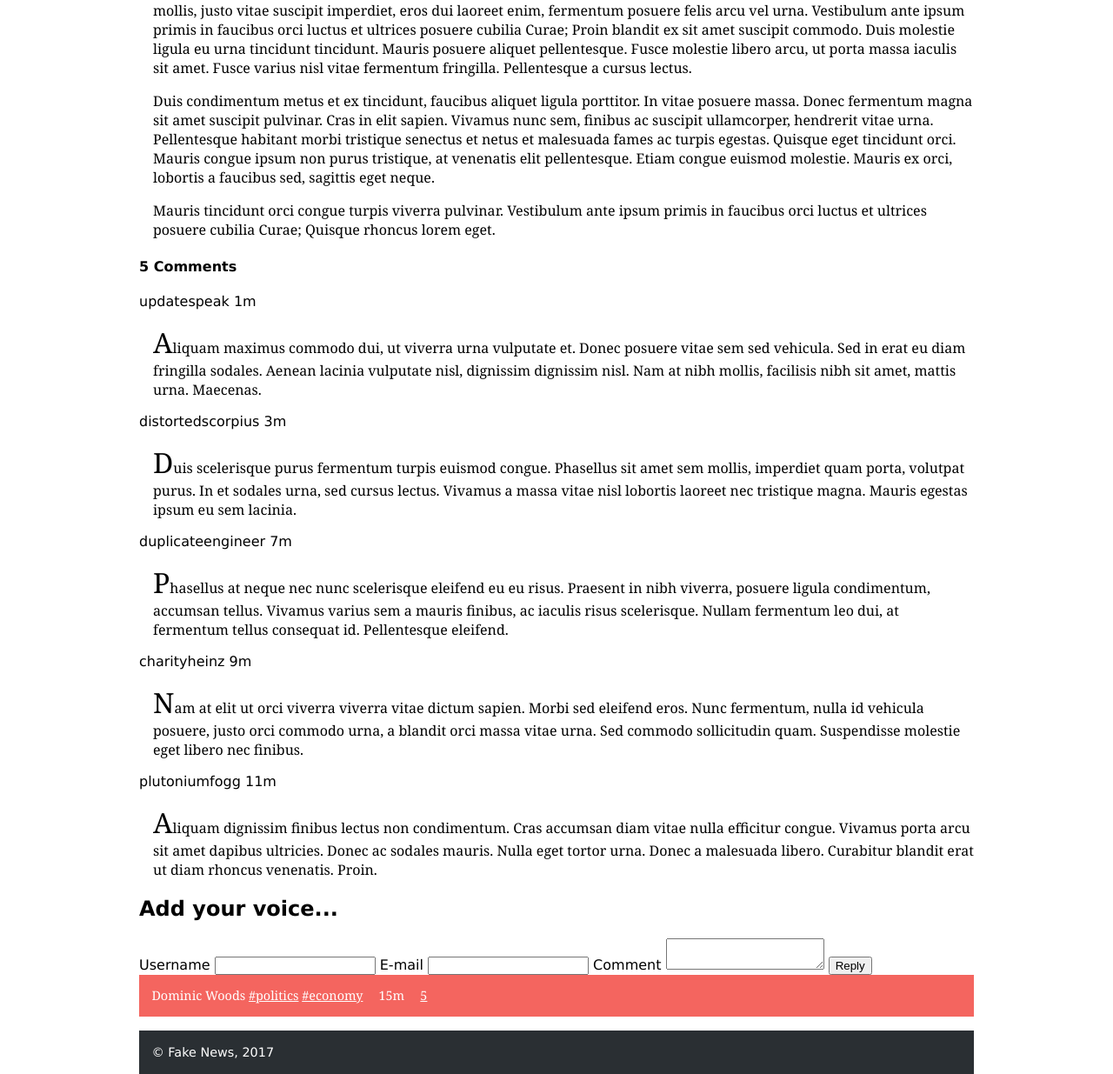
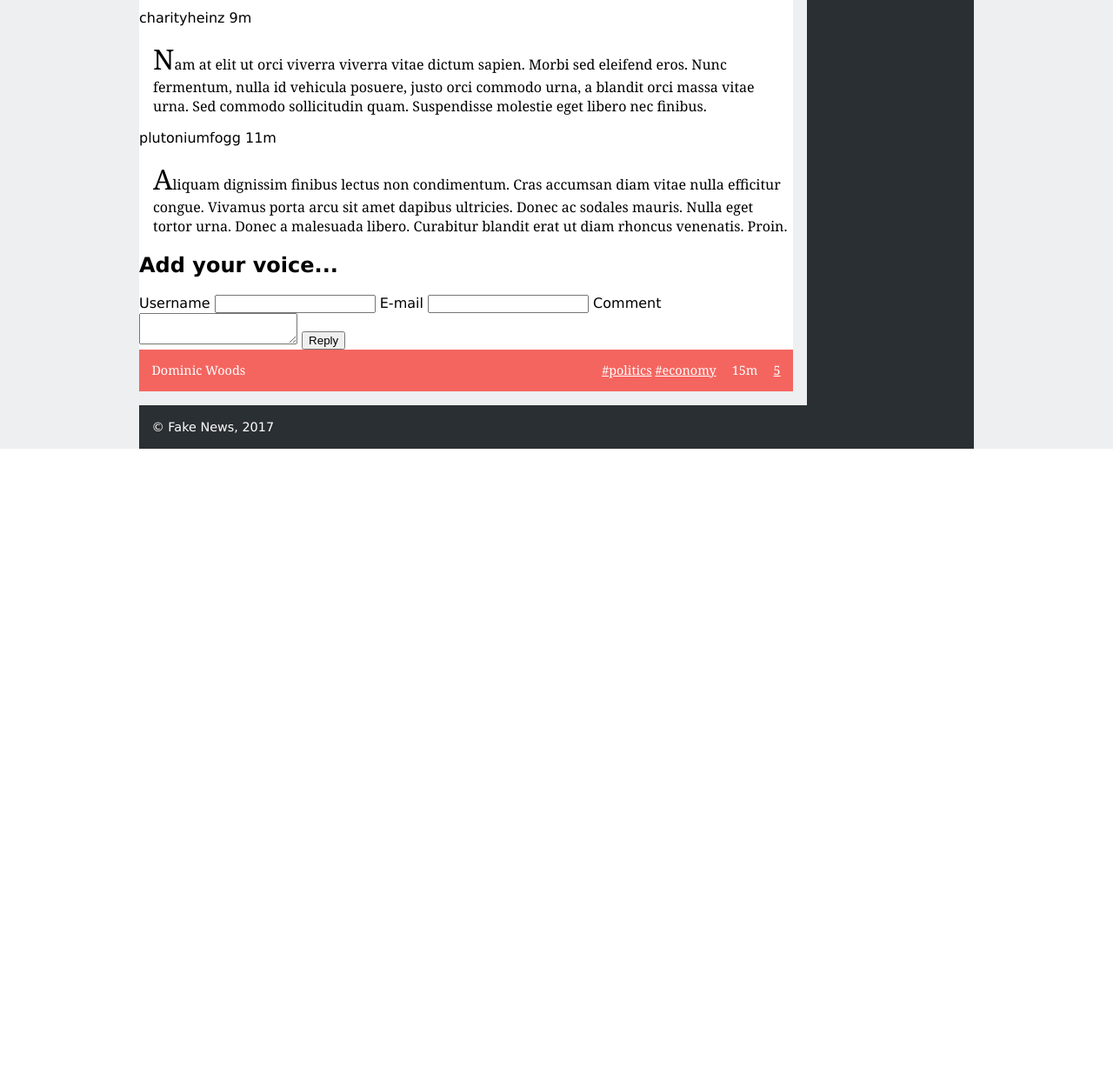
Before and after one commit to GambuzX/MIEIC_ltw, a PHP site: page /item.html in a window 1280 px wide. Shown: the part 1423-2658 px from the top of the page at 87% size. After the commit the page ends 1939 px from the top, so only its background shows below. Run offline with PHP 8.4, Linux system fonts and the light colour scheme.

Commit message:
layout css

```diff
--- /dev/null
+++ b/news_css/layout.css
@@ -0,0 +1,61 @@
+html {
+    --background-color: #EDEFF0;
+    background-color: var(--background-color);
+}
+
+body {
+    width: 60em;
+    margin: 0 auto;
+    display: grid;
+    grid-template-columns: 4fr 1fr;
+    grid-template-rows: auto;
+    grid-template-areas:
+        "header header"
+        "menu sidebar"
+        "main sidebar"
+        "footer sidebar";
+}
+
+#menu {
+    grid-area: menu;
+}
+
+#related {
+    grid-area: sidebar;
+}
+
+#news {
+    grid-area: main;
+}
+
+body > footer {
+    grid-area: footer;
+}
+
+body > header {
+    grid-area: header;
+    position: relative;
+}
+
+#signup {
+    position: absolute;
+    right: 1em;
+    bottom: 1.5em;
+}
+
+#menu ul {
+    display: flex;
+    flex-direction: row;
+}
+
+#menu ul li {
+    flex-grow: 1;
+}
+
+#news article footer .author {
+    float: left;
+}
+
+#news article footer {
+    text-align: right;
+}
--- a/news_css/style.css
+++ b/news_css/style.css
@@ -19,11 +19,6 @@
     font-family: var(--font-1), var(--font-2), Times, serif;
 }
 
-body {
-    width: 60em;
-    margin: 0 auto;
-}
-
 body > header {
     margin-top: 3px;
     background-color: var(--main-color-2);
@@ -37,7 +32,6 @@
 
 body > header > h2 {
     font-size: 1em;
-    margin: 0.5em 0;
 }
 
 #signup a {
@@ -69,6 +63,7 @@
     border-top: 4px solid;
     display: block;
     padding: 1em;
+    background-color: white;
 }
 
 nav#menu > ul > li > a{
@@ -119,11 +114,13 @@
 
 section#news {
     margin-top: 1em;
+    margin-right: 1em;
 }
 
 section#news article {
     position: relative;
     margin-bottom: 1em;
+    background-color: white;
 }
 
 section#news article header {
```
